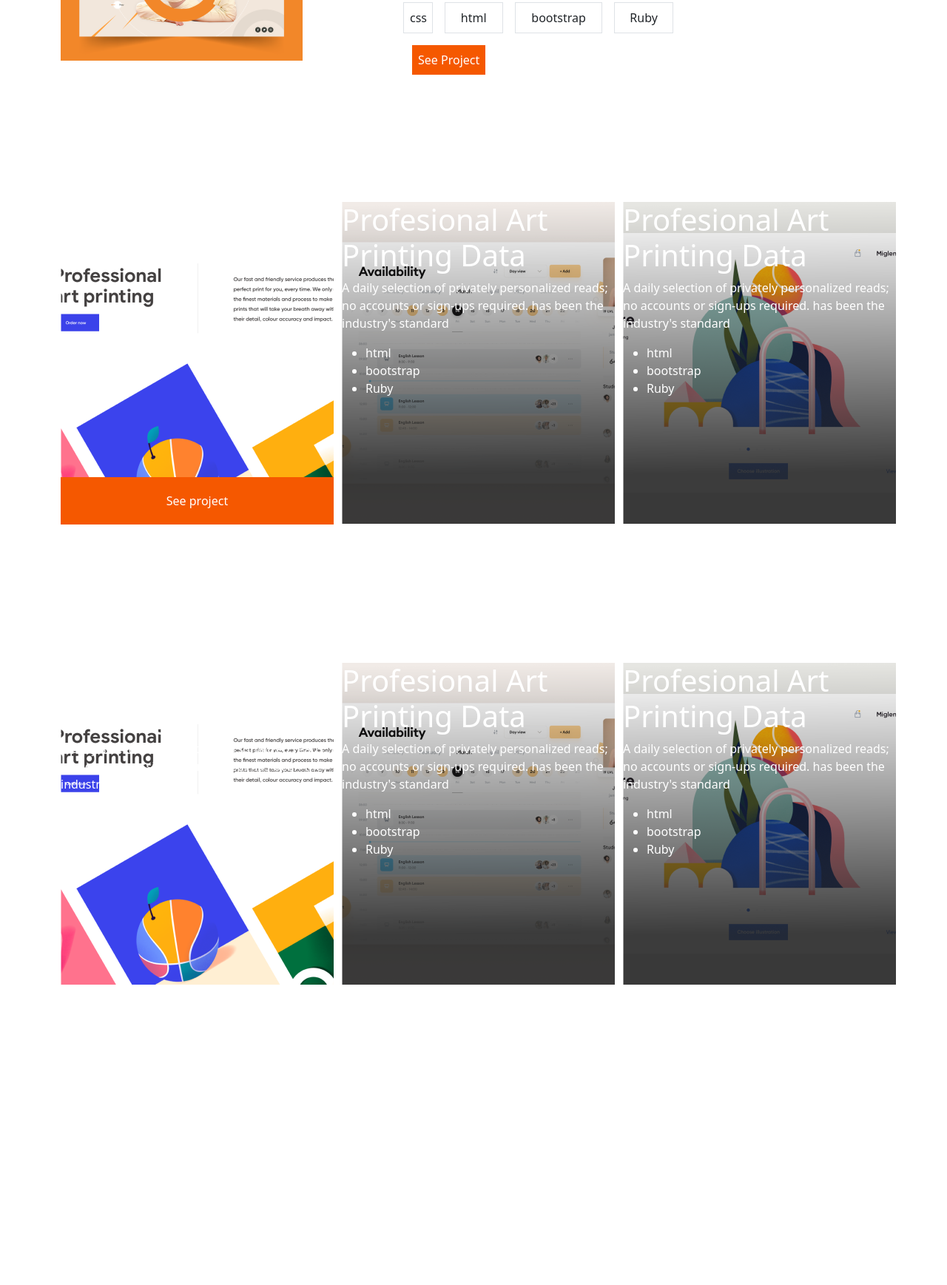
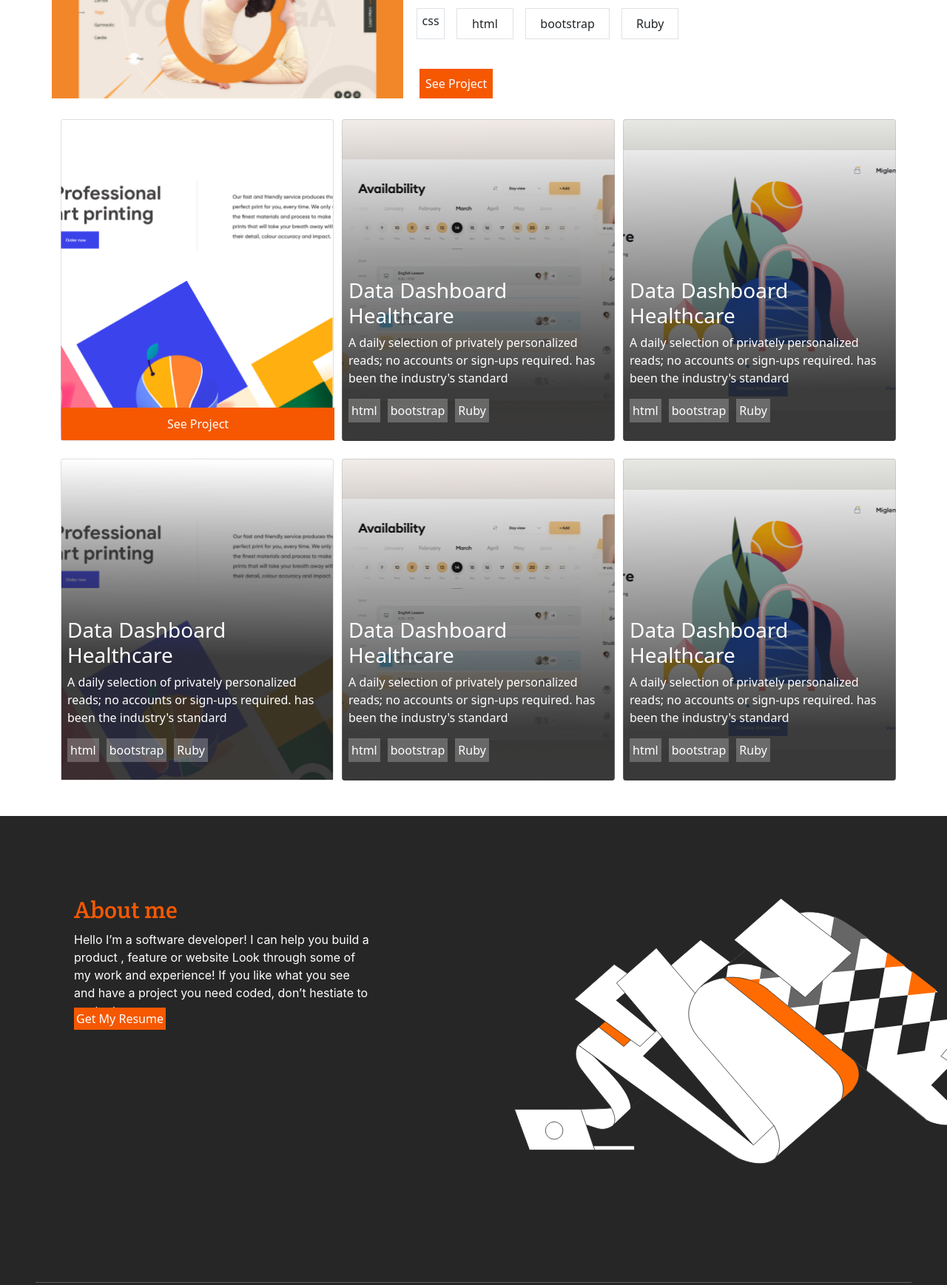
Before and after one commit to samiullah997/Pair-Portfolio, a website: page index.html in a window 1280 px wide. Shown: the part 1203-2940 px from the top of the page at 74% size. Before the commit the page ends 2558 px from the top, so only its background shows below. Drawn offline with nearby package versions, Linux system fonts and the light colour scheme.

Commit message:
Add About section and footer section and with form vilidation

```diff
--- a/index.html
+++ b/index.html
@@ -1,14 +1,12 @@
 <!DOCTYPE html>
 <html lang="en">
+
 <head>
     <meta charset="UTF-8" />
     <meta http-equiv="X-UA-Compatible" content="IE=edge" />
     <meta name="viewport" content="width=device-width, initial-scale=1.0" />
     <link rel="stylesheet" href="style.css" />
-    <link
-      href="https://cdn.jsdelivr.net/npm/bootstrap@5.1.3/dist/css/bootstrap.min.css"
-      rel="stylesheet"
-    />
+    <link href="https://cdn.jsdelivr.net/npm/bootstrap@5.1.3/dist/css/bootstrap.min.css" rel="stylesheet" />
     <title>Pair Portfolio</title>
 </head>
 
@@ -18,15 +16,10 @@
         <div class="container-fluid">
             <a class="navbar-brand text-white pl-10" href="#">Sami-Hassan</a>
         </div>
-      <div
-        class="collapse navbar-collapse justify-content-center align-items-center"
-        id="navbarText "
-      >
+        <div class="collapse navbar-collapse justify-content-center align-items-center" id="navbarText ">
             <ul class="navbar-nav me-auto mb-2 mb-lg-0">
                 <li class="nav-item">
-            <a class="nav-link active text-white" aria-current="page" href="#"
-              >Portfolio</a
-            >
+                    <a class="nav-link active text-white" aria-current="page" href="#">Portfolio</a>
                 </li>
                 <li class="nav-item">
                     <a class="nav-link text-white" href="#">About</a>
@@ -35,9 +28,7 @@
                     <a class="nav-link text-white" href="#">Contact</a>
                 </li>
                 <li class="nav-item">
-            <a class="nav-link text-white" href="#"
-              ><img src="./images/icon-mail.svg" alt=""
-            /></a>
+                    <a class="nav-link text-white" href="#"><img src="./images/icon-mail.svg" alt="" /></a>
                 </li>
             </ul>
         </div>
@@ -83,160 +74,177 @@
             </div>
         </div>
         <div class="row">
-        <div class="col-md-5">
-          <img src="./images/img-placeholder-1.png" alt="" />
+            <div class="col-md-5 post-img">
             </div>
-        <div class="col-md-5 bg-red">
+            <div class="col-md-5 margin-left">
                 <h2>Multi-Post Stories</h2>
                 <p>
                     A daily selection of privately personalized reads; no accounts or
                     sign-ups required. has been the industry's standard dummy text ever
                     since the 1500s, when an unknown printer took a standard dummy text.
                 </p>
-          <div class="row gap-3 ml-2">
-            <div class="col-md-1 border text-center p-2">css</div>
-            <div class="col-md-2 border text-center p-2">html</div>
-            <div class="col-md-3 border text-center p-2">bootstrap</div>
-            <div class="col-md-2 border text-center p-2">Ruby</div>
-          </div>
+                <ul class="row gap-3 list-style  p-2">
+                    <li class="col-md-1 border text-center p-1">css</li>
+                    <li class="col-md-2 border text-center p-2">html</li>
+                    <li class="col-md-3 border text-center p-2">bootstrap</li>
+                    <li class="col-md-2 border text-center p-2">Ruby</li>
+                </ul>
                 <button class="btn-style text-white p-2 mt-3">See Project</button>
             </div>
         </div>
-      <div class="row row-cols-1 row-cols-md-3 g-4 mt-2">
-        <div class="col mb-4">
-          <div class="card-work media-card-1">
-            <div class="post-right-block">
-              <h1 class="card-post-title">Profesional Art Printing Data</h1>
-              <p class="supporting-text">
-                A daily selection of privately personalized reads; no accounts
-                or sign-ups required. has been the industry's standard
-              </p>
-              <ul class="post-tags-2">
-                <li>html</li>
-                <li>bootstrap</li>
-                <li>Ruby</li>
+        <div class="row row-cols-1 row-cols-md-3 g-4 mt-1">
+            <div class="col">
+                <div class="card media-card-1 justify-content-end">
+                    <button class="card-btn text-white">See Project</button>
+                </div>
+            </div>
+            <div class="col">
+                <div class="card media-card-2 justify-content-end p-2">
+                    <h3 class="text-white">Data Dashboard Healthcare</h3>
+                    <p class="text-white">A daily selection of privately personalized reads; no accounts or sign-ups
+                        required. has been the
+                        industry's standard</p>
+                    <ul class="text-white p-0">
+                        <li class="cards-items card-item-color p-1">html</li>
+                        <li class="cards-items card-item-color p-1">bootstrap</li>
+                        <li class="cards-items card-item-color p-1">Ruby</li>
                     </ul>
                 </div>
-
-            <a href="#"
-              ><button class="card-button text-white">See project</button></a
-            >
+            </div>
+            <div class="col">
+                <div class="card media-card-3 justify-content-end p-2">
+                    <h3 class="text-white">Data Dashboard Healthcare</h3>
+                    <p class="text-white">A daily selection of privately personalized reads; no accounts or sign-ups
+                        required. has been the
+                        industry's standard</p>
+                    <ul class="text-white p-0">
+                        <li class="cards-items card-item-color p-1">html</li>
+                        <li class="cards-items card-item-color p-1">bootstrap</li>
+                        <li class="cards-items card-item-color p-1">Ruby</li>
+                    </ul>
                 </div>
             </div>
-        <div class="col mb-4">
-          <div class="card-work media-card-2">
-            <div class="post-right-block">
-              <h1 class="card-post-title text-white ">
-                Profesional Art Printing Data
-              </h1>
-              <p class="supporting-text text-white">
-                A daily selection of privately personalized reads; no accounts
-                or sign-ups required. has been the industry's standard
-              </p>
-              <ul class="post-tags-2 text-white">
-                <li>html</li>
-                <li>bootstrap</li>
-                <li>Ruby</li>
+            <div class="col">
+                <div class="card media-card-4 justify-content-end p-2">
+                    <h3 class="text-white">Data Dashboard Healthcare</h3>
+                    <p class="text-white">A daily selection of privately personalized reads; no accounts or sign-ups
+                        required. has been the
+                        industry's standard</p>
+                    <ul class="text-white p-0">
+                        <li class="cards-items card-item-color p-1">html</li>
+                        <li class="cards-items card-item-color p-1">bootstrap</li>
+                        <li class="cards-items card-item-color p-1">Ruby</li>
                     </ul>
                 </div>
-
-            <a href="#"
-              ><button class="card-button text-white btn-hidden">See project</button></a
-            >
+            </div>
+            <div class="col">
+                <div class="card media-card-5 justify-content-end p-2">
+                    <h3 class="text-white">Data Dashboard Healthcare</h3>
+                    <p class="text-white">A daily selection of privately personalized reads; no accounts or sign-ups
+                        required. has been the
+                        industry's standard</p>
+                    <ul class="text-white p-0">
+                        <li class="cards-items card-item-color p-1">html</li>
+                        <li class="cards-items card-item-color p-1">bootstrap</li>
+                        <li class="cards-items card-item-color p-1">Ruby</li>
+                    </ul>
                 </div>
             </div>
-        <div class="col mb-4">
-          <div class="card-work media-card-3">
-            <div class="post-right-block">
-              <h1 class="card-post-title text-white">
-                Profesional Art Printing Data
-              </h1>
-              <p class="supporting-text text-white">
-                A daily selection of privately personalized reads; no accounts
-                or sign-ups required. has been the industry's standard
-              </p>
-              <ul class="post-tags-2 text-white">
-                <li>html</li>
-                <li>bootstrap</li>
-                <li>Ruby</li>
+            <div class="col">
+                <div class="card media-card-6 justify-content-end p-2">
+                    <h3 class="text-white">Data Dashboard Healthcare</h3>
+                    <p class="text-white">A daily selection of privately personalized reads; no accounts or sign-ups
+                        required. has been the
+                        industry's standard</p>
+                    <ul class="text-white p-0">
+                        <li class="cards-items card-item-color p-1">html</li>
+                        <li class="cards-items card-item-color p-1">bootstrap</li>
+                        <li class="cards-items card-item-color p-1">Ruby</li>
                     </ul>
-            </div>
-
-            <a href="#"
-              ><button class="card-button text-white btn-hidden">See project</button></a
-            >
-          </div>
-        </div>
-        <div class="col mb-4">
-          <div class="card-work media-card-4">
-            <div class="post-right-block">
-              <h1 class="card-post-title text-white">
-                Profesional Art Printing Data
-              </h1>
-              <p class="supporting-text text-white">
-                A daily selection of privately personalized reads; no accounts
-                or sign-ups required. has been the industry's standard
-              </p>
-              <ul class="post-tags-2 text-white">
-                <li>html</li>
-                <li>bootstrap</li>
-                <li>Ruby</li>
-              </ul>
-            </div>
-
-            <a href="#"
-              ><button class="card-button text-white btn-hidden">See project</button></a
-            >
-          </div>
-        </div>
-        <div class="col mb-4">
-          <div class="card-work media-card-5">
-            <div class="post-right-block">
-              <h1 class="card-post-title text-white">
-                Profesional Art Printing Data
-              </h1>
-              <p class="supporting-text text-white">
-                A daily selection of privately personalized reads; no accounts
-                or sign-ups required. has been the industry's standard
-              </p>
-              <ul class="post-tags-2 text-white">
-                <li>html</li>
-                <li>bootstrap</li>
-                <li>Ruby</li>
-              </ul>
-            </div>
-
-            <a href="#"
-              ><button class="card-button text-white btn-hidden">See project</button></a
-            >
-          </div>
-        </div>
-        <div class="col mb-4">
-          <div class="card-work media-card-6">
-            <div class="post-right-block">
-              <h1 class="card-post-title text-white">
-                Profesional Art Printing Data
-              </h1>
-              <p class="supporting-text text-white">
-                A daily selection of privately personalized reads; no accounts
-                or sign-ups required. has been the industry's standard
-              </p>
-              <ul class="post-tags-2 text-white">
-                <li>html</li>
-                <li>bootstrap</li>
-                <li>Ruby</li>
-              </ul>
-            </div>
-            <a href="#"
-              ><button class="card-button text-white btn-hidden">See project</button></a
-            >
                 </div>
             </div>
         </div>
     </div>
+        <!-- Work Section End-->
 
-    <!-- Work Section End-->
+        <!-- About Section Start -->
+        <div class="about-container mt-5">
+            <div class="about-wrapper">
+                <h2 class="mt-2">About me</h2>
+                <p class="text-white mt-2">Hello I’m a software developer! I can help you build a product , feature or
+                    website Look through some of
+                    my work and experience! If you like what you see and have a project you need coded, don’t hestiate
+                    to
+                    contact me.</p>
+                <button class="about-btn text-white mt-2">Get My Resume</button>
+            </div>
+            <hr class="text-white m-lg-5">
+
+            <div class="container-fluid">
+                <div class="row justify-content-center">
+                    <div class="col-md-3">
+                        <h3><img src="./images/rectangle.png" alt=""> <span class="text-white ">Language</span></h3>
+                        <p class="text-white mt-4">javascript</p>
+                        <p class="text-white">Ruby</p>
+                        <p class="text-white">Html</p>
+                        <p class="text-white">Css</p>
+                    </div>
+                    <div class="col-md-3">
+                        <h3><img src="./images/square.png" alt=""> <span class="text-white">Frameworks</span></h3>
+                        <p class="text-white mt-4">Bootstrap</p>
+                        <p class="text-white">Ruby On Rails</p>
+                        <p class="text-white">RSPec</p>
+                        <p class="text-white">CapyBara</p>
+                        <p class="text-white">Selenium</p>
+                    </div>
+                    <div class="col-md-3">
+                        <h3><img src="./images/circle.png" alt=""> <span class="text-white">Skills</span></h3>
+                        <p class="text-white mt-4">Codekit</p>
+                        <p class="text-white">Github</p>
+                        <p class="text-white">Codepen</p>
+                        <p class="text-white">Gitlab</p>
+                        <p class="text-white">Terminal</p>
+                    </div>
+                </div>
+            </div>
+        </div>
+        <!-- About Section End -->
+
+        <!-- Footer Section Start -->
+        <footer>
+            <div class="container p-5">
+                <div class="row mt-5">
+                    <div class="col-md-4 mt-4">
+                        <h2>
+                            I'm always interested in hearing about new projects, so if you'd like to chat please get in
+                            touch.
+                        </h2>
+                    </div>
+                    <div class="col-md-4">
+                        <form action="https://formspree.io/f/mrgjwpjk" method="post">
+                            <input type="text" class="name mt-4" maxlength="30" placeholder="Full Name" required>
+                            <input type="email" class="email mt-4" placeholder="Enter email" required>
+                            <textarea name="message" class="message mt-4" id="message" cols="30" rows="5" required
+                                placeholder="Hello Mariane. Glad to see you | "></textarea>
+                            <button type="submit" class="form-btn">Get in touch</button>
+                        </form>
+                    </div>
+                </div>
+            </div>
+            <hr>
+            <div class="container-fluid footer-icons mt-5">
+                <ul>
+                    <li><a href="#"><img src="./images/1.png" alt="GitHub-Icon"></a></li>
+                    <li><a href="#"><img src="./images/2.png" alt="Linked-In-Icon"></a></li>
+                    <li><a href="#"><img src="./images/3.png" alt="Angel-List-Icon"></a></li>
+                    <li><a href="#"><img src="./images/4.png" alt="Twitter-Icon"></a></li>
+                    <li><a href="#"><img src="./images/5.png" alt="Media-Icon"></a></li>
+                </ul>
+            </div>
+        </footer>
+        <!-- Footer Section Start -->
 
         <script src="https://cdn.jsdelivr.net/npm/bootstrap@5.1.3/dist/js/bootstrap.bundle.min.js"></script>
 </body>
+
 </html>
--- a/style.css
+++ b/style.css
@@ -37,6 +37,17 @@ ul li a {
     height: 100%;
 }
 
+.post-img{
+    background-image: url('./images/img-placeholder-1.png');
+    background-size: cover;
+}
+.margin-left{
+    margin-left: 10px;
+}
+
+.list-style{
+    list-style: none;
+}
 .main-div {
     padding-top: 300px;
 }
@@ -55,7 +66,7 @@ ul li a {
     list-style: none;
 }
 
-.desc-div>h1 {
+.desc-div > h1 {
     color: #f55800;
 }
 
@@ -75,60 +86,141 @@ ul li a {
 
 }
 
-.media-card-1 {
+.media-card-1{
+    width: 369px;
+    height: 435px;
     background-image: url("./images/media-card-img-1.png");
-    height: 435px;
-    width: 369px;
+    background-repeat: no-repeat;
+    background-position: center;
+    background-size: cover;
 }
 
-.media-card-1 .card-post-title{
-    visibility: hidden;
+.card-btn {
+    width: 369px;
+    padding: 10px;
+    background-color: #f55800;
+    border: none;
+    margin-bottom: 0;
+}
+.media-card-2{
+    width: 369px;
+    height: 435px;
+    background-image: url("./images/media-card-img-2.png");
+    background-repeat: no-repeat;
+    background-position: center;
 }
 
-.media-card-1 .supporting-text {
-    visibility: hidden;
+.card > ul {
+    display: flex;
+    flex-direction: row;
+    list-style: none;
+    gap: 10px;
 }
-.media-card-1 .post-tags-2 {
-    visibility: hidden;
+
+.card > h3 {
+    width: 250px;
 }
-.card-button{
-    width: 369px;
-    padding: 20px;
-    margin-top: 92px;
-    background-color: #f55800;
-    border: none;
 
-}
-.media-card-2{
-    background-image: url("./images/media-card-img-2.png");
-    height: 435px;
-    width: 369px;
+.card-item-color {
+    text-decoration: none;
+    background: rgba(255, 255, 255, 0.24);
 }
 
 .media-card-3{
+    width: 369px;
+    height: 435px;
     background-image: url("./images/media-card-img-3.png");
+    background-repeat: no-repeat;
+    background-position: center;
+}
+.media-card-4{
+    width: 369px;
     height: 435px;
+    background-image: url("./images/img-placeholder-2.png");
+    background-size: cover;
+    background-repeat: no-repeat;
+    background-position: center;
+}
+.media-card-5{
     width: 369px;
+    height: 435px;
+    background-image: url("./images/media-card-img-2.png");
+    background-repeat: no-repeat;
+    background-position: center;
+}
+.media-card-6{
+    width: 369px;
+    height: 435px;
+    background-image: url("./images/media-card-img-3.png");
+    background-repeat: no-repeat;
+    background-position: center;
 }
 
-.media-card-4{
-    background-image: url("./images/media-card-img-1.png");
-    height: 435px;
-    width: 369px;
+.about-container {
+    width: 100%;
+    height: 1000px;
+    background-color: #262626;
 }
-.media-card-5{
-    background-image: url("./images/media-card-img-2.png");
-    height: 435px;
-    width: 369px;
+
+.about-wrapper {
+    width: 93%;
+    height: 582px;
+    margin-left: 100px;
+    padding-top: 100px;
+    background-image: url('./images/about-bg-image.svg');
+    background-repeat: no-repeat;
+    background-position: right;
+    background-size: 50%;
+
 }
-.media-card-6{
-    background-image: url("./images/media-card-img-3.png");
-    height: 435px;
-    width: 369px;
+
+.about-wrapper>h2 {
+    font-family: 'Crete Round', sans-serif;
+    color: #f55800;
 }
-.btn-hidden{
-    visibility: hidden;
+
+.about-wrapper>p {
+    font-family: 'Inter';
+    font-style: normal;
+    width: 400px;
+    height: 80px;
 }
-.post-right-block{
-    margin-top: 140px;
+
+.about-btn {
+    background-color: #f55800;
+    color: white;
+    padding: 3px;
+    margin: 0;
+    border: none;
 }
+
+.form-btn {
+    background-color: #f55800;
+    color: white;
+    padding: 5px;
+    margin: 0;
+    border: none;
+}
+
+input {
+    width: 684px;
+    height: 48px;
+    border-top: none;
+    border-left: none;
+    border-right: none;
+}
+
+textarea {
+    width: 684px;
+    height: 114px;
+}
+
+.footer-icons>ul {
+    display: flex;
+    flex-direction: row;
+    justify-content: center;
+}
+
+.footer-icons>ul>li {
+    list-style: none;
+}
```
Also changed, not shown: images/about-bg-image.svg (added). Lines whose indentation alone changed are shown as unchanged.
